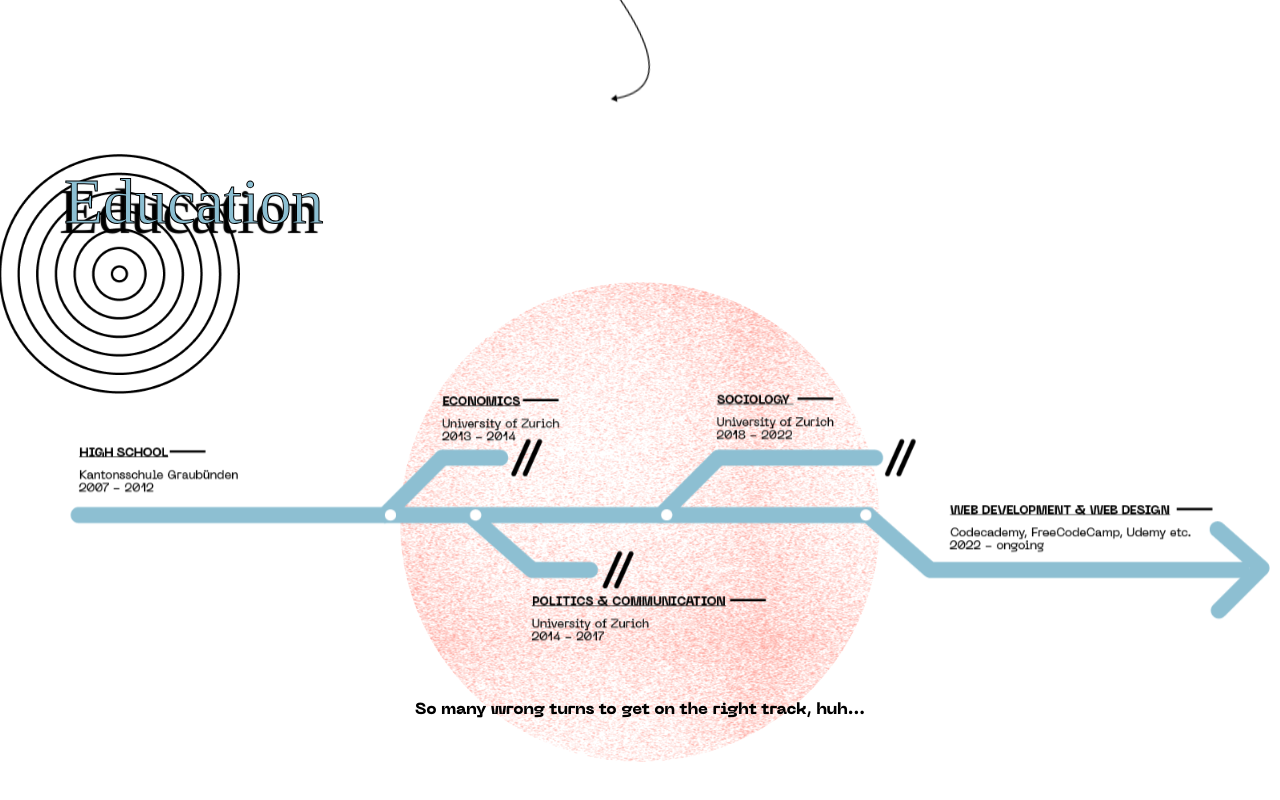
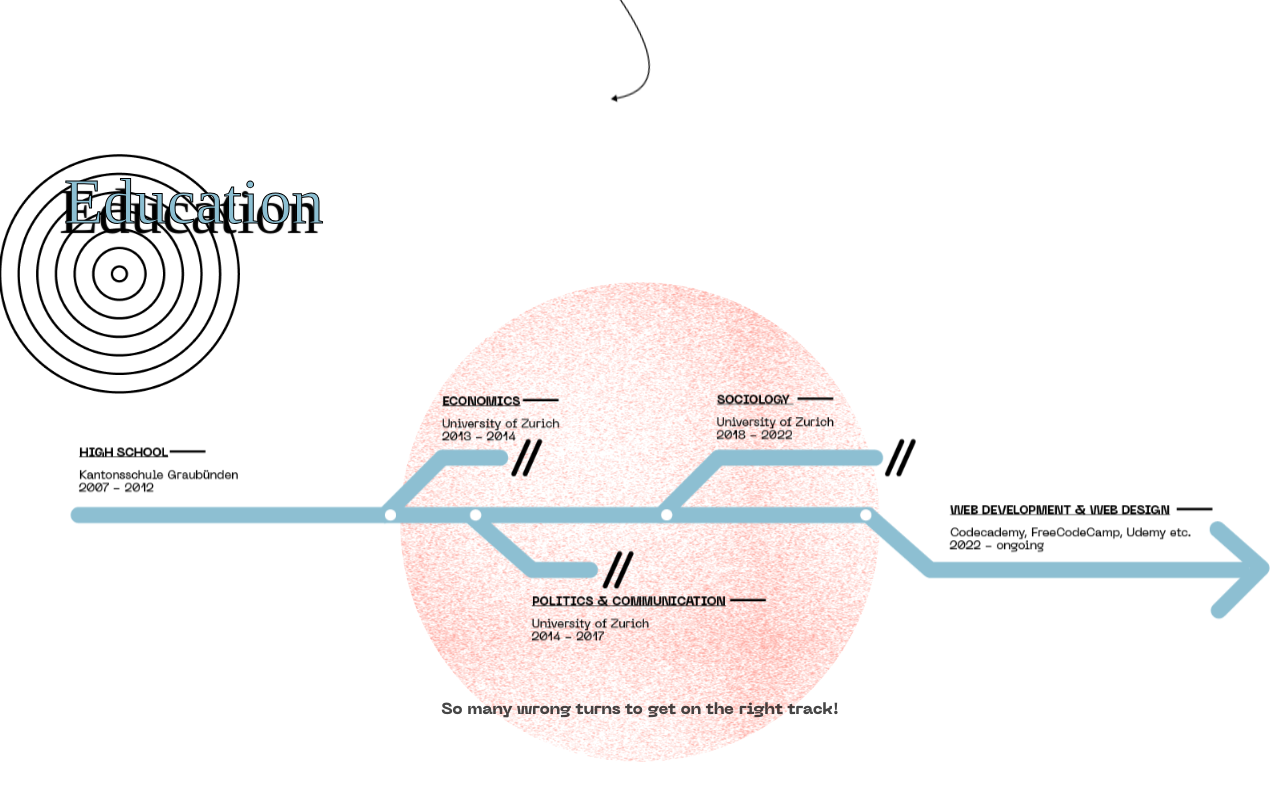
Before and after one commit to heckspoiler/wirz-portfolio, a React (Create React App) app in the folder wirz-portfolio/: page / in a window 1280 px wide. Shown: the part 3185-3985 px from the top of the page. Built offline with nearby package versions, Linux system fonts and the light colour scheme; a web font is replaced by a local one.

Commit message:
section five almost finished

```diff
--- a/wirz-portfolio/src/section_5/SectionFive.css
+++ b/wirz-portfolio/src/section_5/SectionFive.css
@@ -59,4 +59,5 @@
   /* background-color: white; */
   padding: 4px;
   font-family: var(--subtitle-font);
+  opacity: 0;
 }
--- a/wirz-portfolio/src/section_5/SectionFive.js
+++ b/wirz-portfolio/src/section_5/SectionFive.js
@@ -18,7 +18,7 @@ export const SectionFive = () => {
   const animationCircleOverlay = useAnimation();
   const animationRoadmap = useAnimation();
   const animationEllipseFive = useAnimation();
-  const animateParagraph = useAnimation();
+  const animationParagraph = useAnimation();
 
   useEffect(() => {
     if (inView) {
@@ -33,11 +33,15 @@ export const SectionFive = () => {
       });
       animationRoadmap.start({
         left: "50%",
-        transition: { type: "spring", duration: 1.5, bounce: 0.3, delay: 1.4 },
+        transition: { duration: 1.5, bounce: 0.3, delay: 1.4 },
       });
       animationEllipseFive.start({
         opacity: 1,
         transition: { type: "spring", duration: 1.5, bounce: 0.3, delay: 1.8 },
+      });
+      animationParagraph.start({
+        opacity: 1,
+        transition: { type: "spring", duration: 1.5, bounce: 0.3, delay: 6 },
       });
     }
   }, [inView]);
@@ -57,8 +61,8 @@ export const SectionFive = () => {
         animate={animationEllipseFive}
       />
       <m.img src={roadmap} className="roadmap" animate={animationRoadmap} />
-      <m.p className="section-five_paragraph">
-        So many wrong turns to get on the right track, huh...
+      <m.p className="section-five_paragraph" animate={animationParagraph}>
+        So many wrong turns to get on the right track!
       </m.p>
     </div>
   );
```
